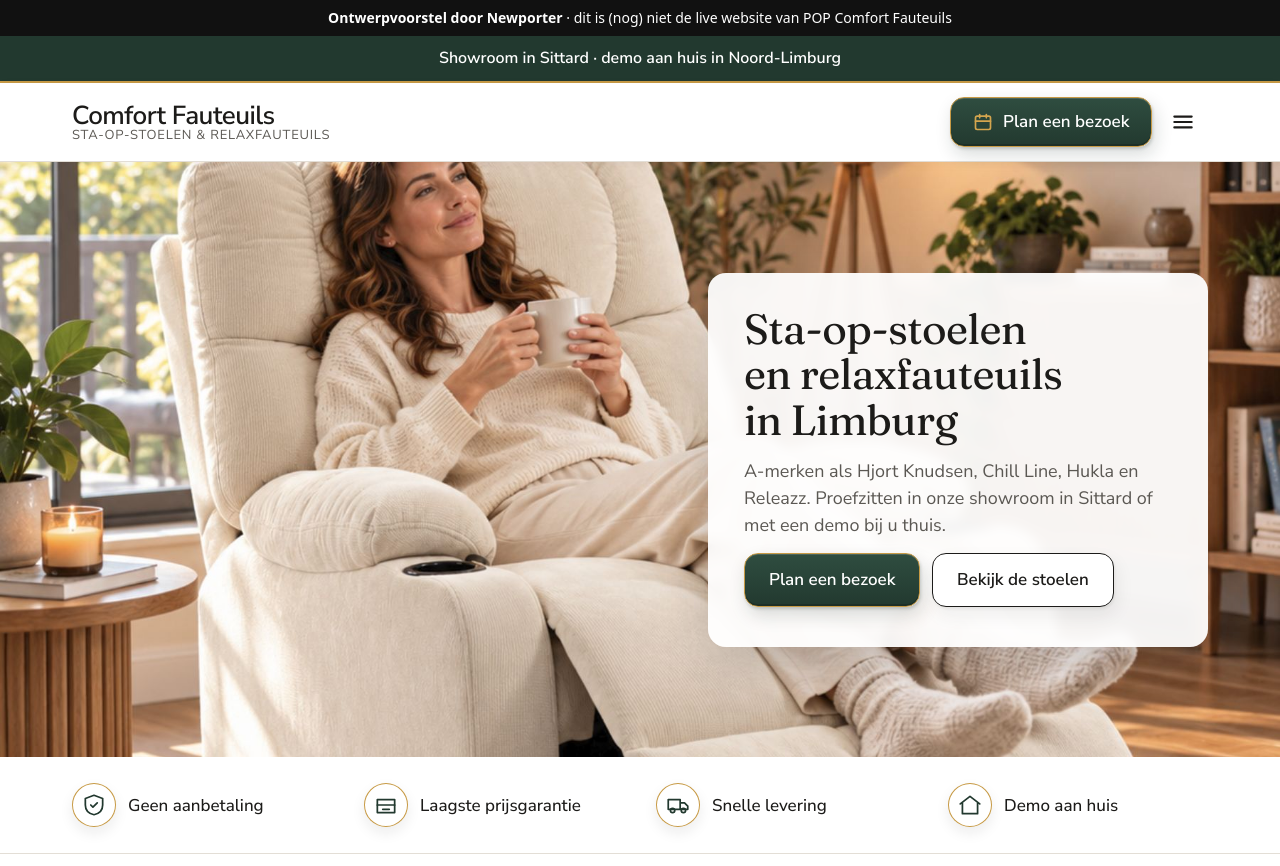
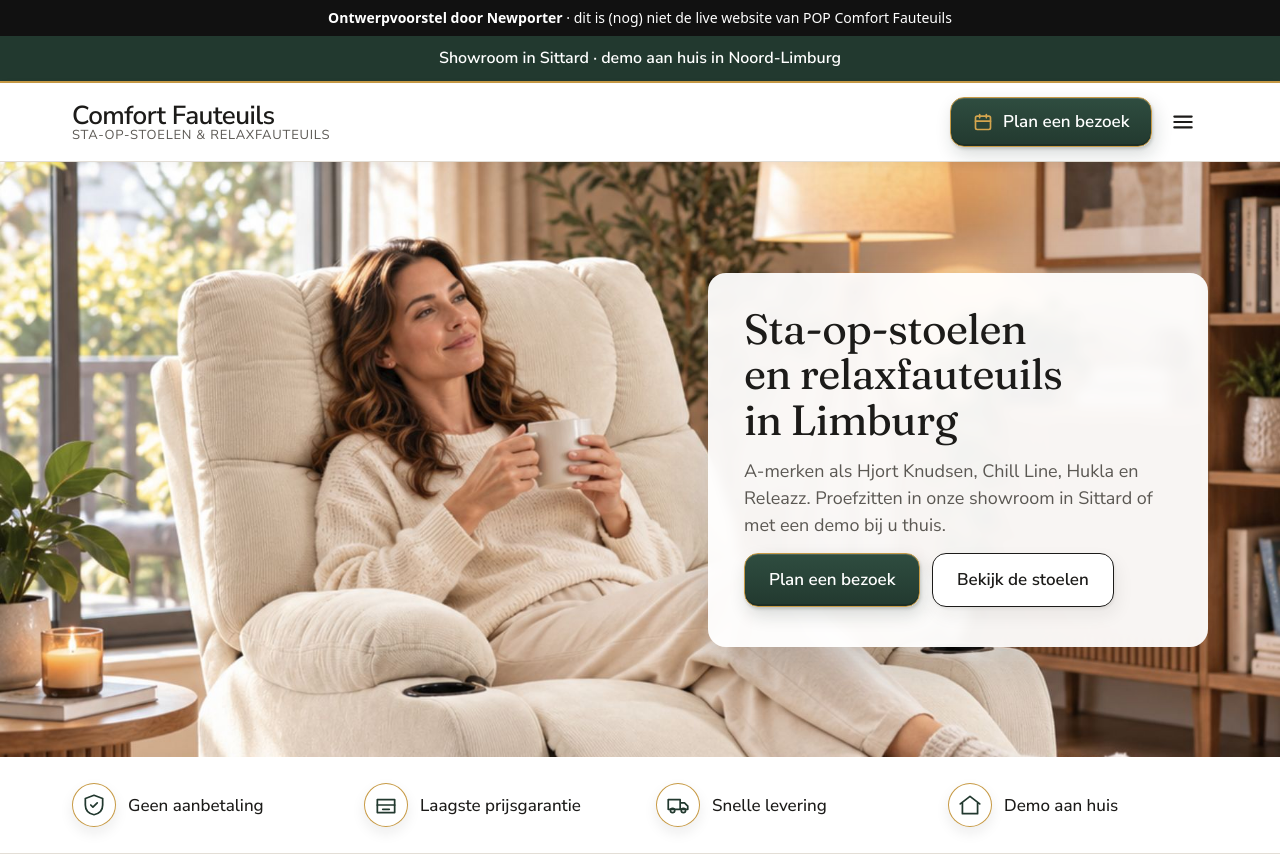
Before and after one commit to newporter010125/voorstellen, a plain HTML site: page comfort-fauteuils/a/index.html in a window 1280 px wide. Shown: the top 866 px of the page. Drawn offline with Linux system fonts and the light colour scheme.

Commit message:
Comfort Fauteuils A: hero-uitsnede op het gezicht
Co-Authored-By: Claude Opus 5.5 <noreply@anthropic.com>
Claude-Session: https://claude.ai/code/session_01TxiTZTRoxB9CWpsvYVnjD4

```diff
--- a/comfort-fauteuils/a/index.html
+++ b/comfort-fauteuils/a/index.html
@@ -401,7 +401,7 @@ h1,h2,.brand-body h3,.quote blockquote{font-family:"Fraunces",Georgia,"Times New
 
 /* Hero: binnen het eerste scherm, tekstvlak rechts */
 .hero{min-height:0!important;height:clamp(440px,calc(100svh - 205px),620px)}
-.hero .photo{background-position:30% 40%}
+.hero .photo{background-position:32% 22%}
 .hero > .wrap{display:flex;justify-content:flex-end}
 .hero-card{max-width:500px;padding:34px 36px;gap:14px;margin-block:0;background:rgba(255,255,255,.94);backdrop-filter:blur(6px);box-shadow:0 20px 50px rgba(28,27,25,.18)}
 .hero-card h1{font-size:clamp(34px,3.3vw,48px);line-height:1.08}
```
